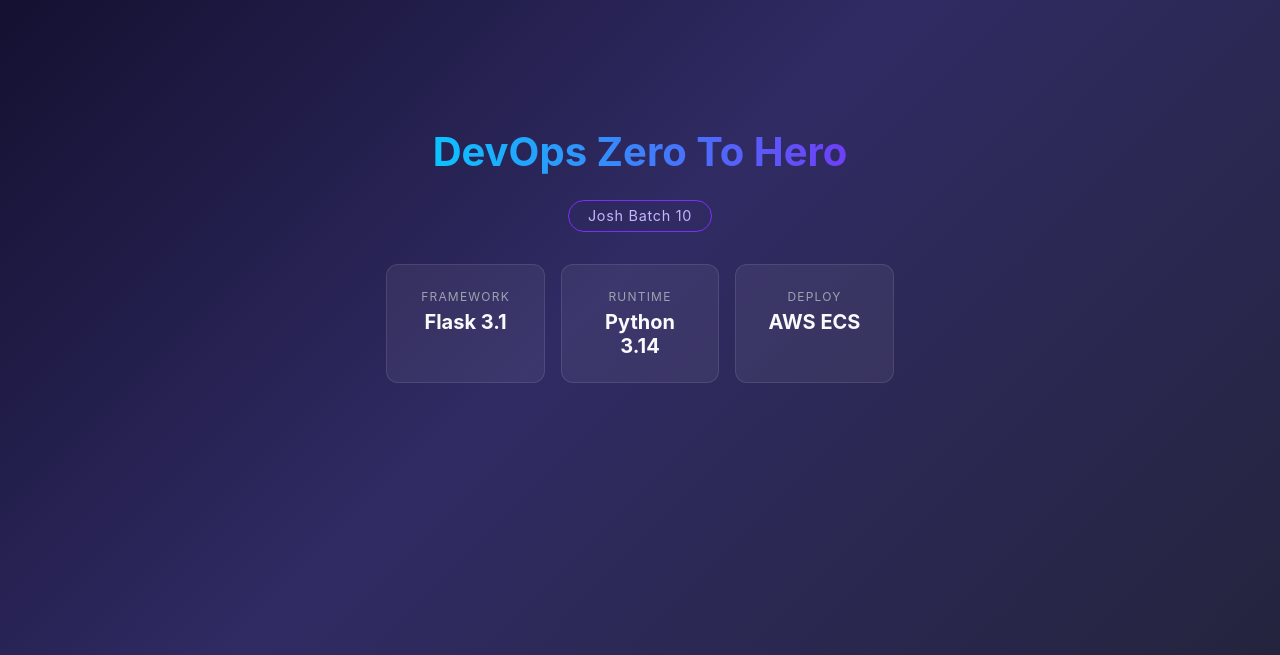
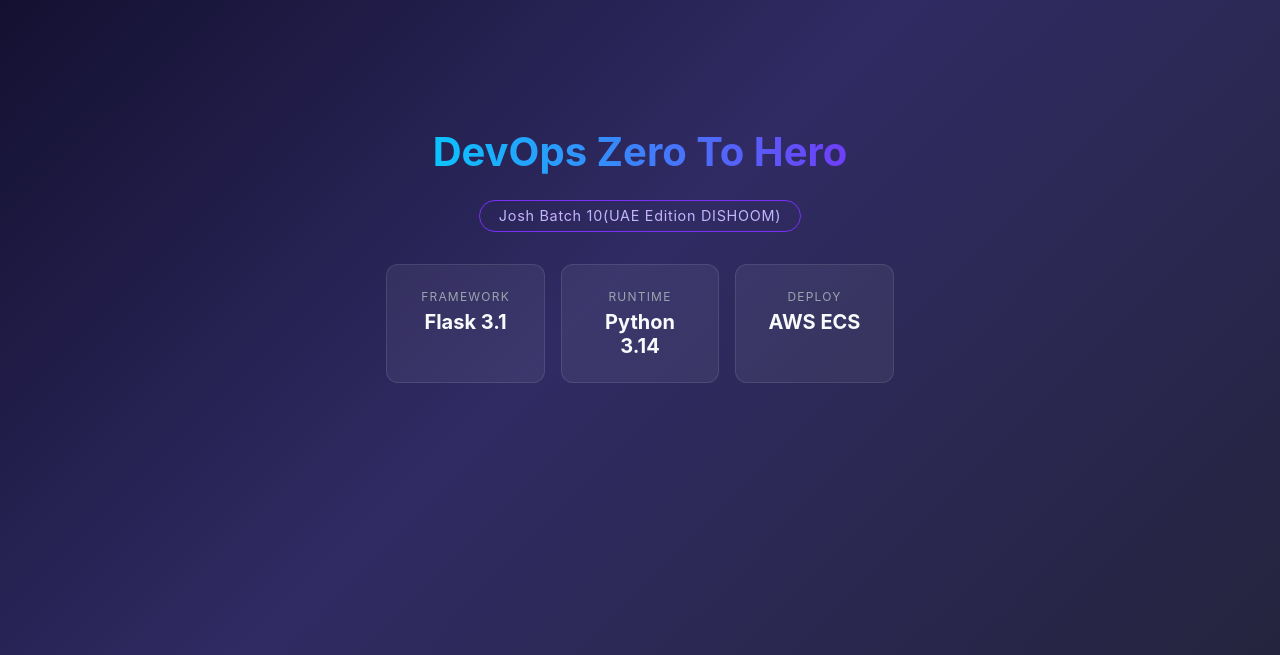
Before and after one commit to ibrar900/github-actions-practice-new, a Flask app: page / in a window 1280 px wide. Shown: the part 145-800 px from the top of the page. Run offline with Flask 3, Linux system fonts and the light colour scheme.

Commit message:
added changes in index.html file

```diff
--- a/templates/index.html
+++ b/templates/index.html
@@ -1,18 +1,24 @@
-<!DOCTYPE html>
+<!doctype html>
 <html lang="en">
     <head>
-    <meta charset="UTF-8">
-    <meta name="viewport" content="width=device-width, initial-scale=1.0">
+        <meta charset="UTF-8" />
+        <meta name="viewport" content="width=device-width, initial-scale=1.0" />
         <title>DevOps Zero To Hero</title>
         <style>
-        * { margin: 0; padding: 0; box-sizing: border-box; }
+            * {
+                margin: 0;
+                padding: 0;
+                box-sizing: border-box;
+            }
             body {
                 min-height: 100vh;
                 display: flex;
                 align-items: center;
                 justify-content: center;
                 background: linear-gradient(135deg, #0f0c29, #302b63, #24243e);
-            font-family: -apple-system, BlinkMacSystemFont, "Segoe UI", Roboto, Helvetica, Arial, sans-serif;
+                font-family:
+                    -apple-system, BlinkMacSystemFont, "Segoe UI", Roboto,
+                    Helvetica, Arial, sans-serif;
                 color: #e0e0e0;
             }
             .container {
@@ -68,7 +74,7 @@
     <body>
         <div class="container">
             <h1>DevOps Zero To Hero</h1>
-        <div class="badge">Josh Batch 10</div>
+            <div class="badge">Josh Batch 10(UAE Edition DISHOOM)</div>
             <div class="cards">
                 <div class="card">
                     <span>Framework</span>
```
Lines whose indentation alone changed are shown as unchanged.
